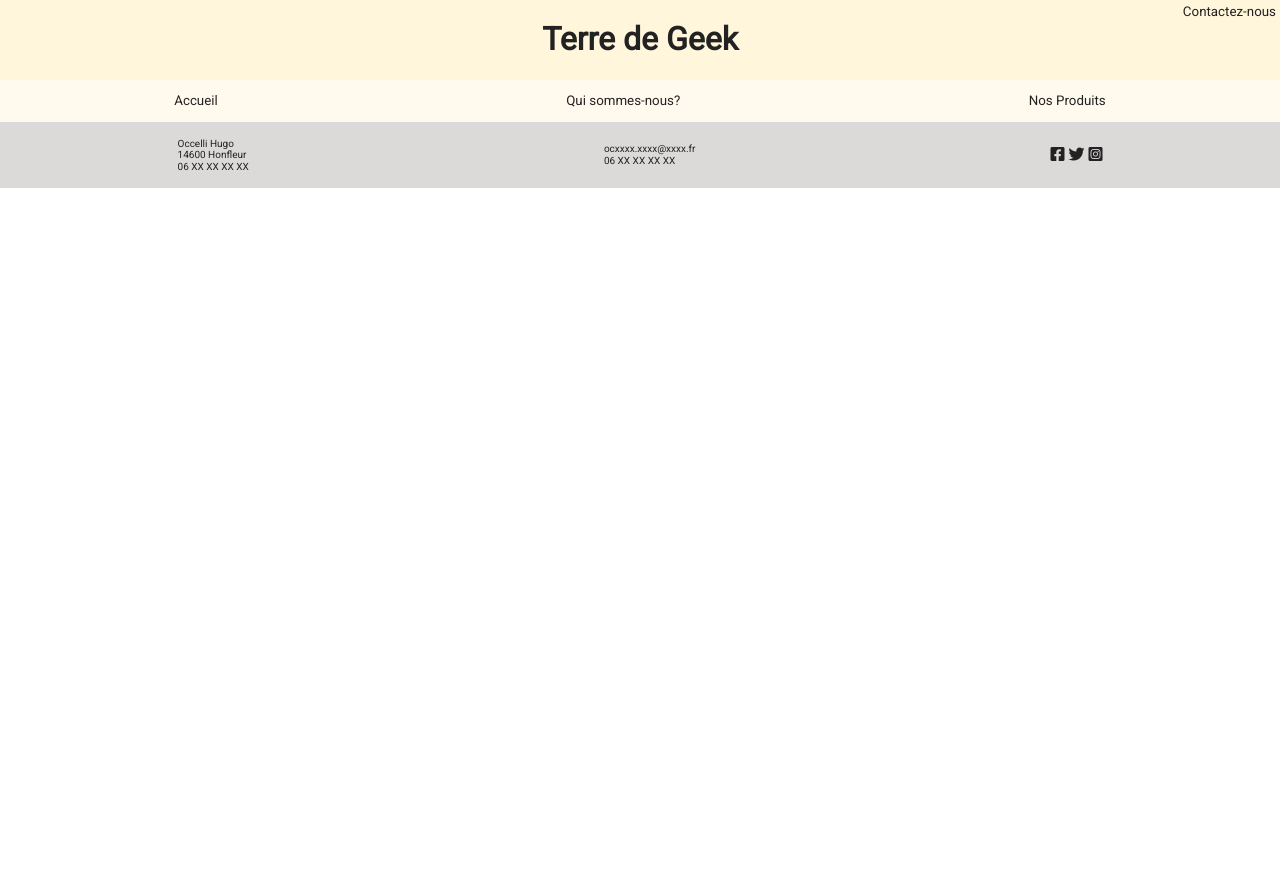
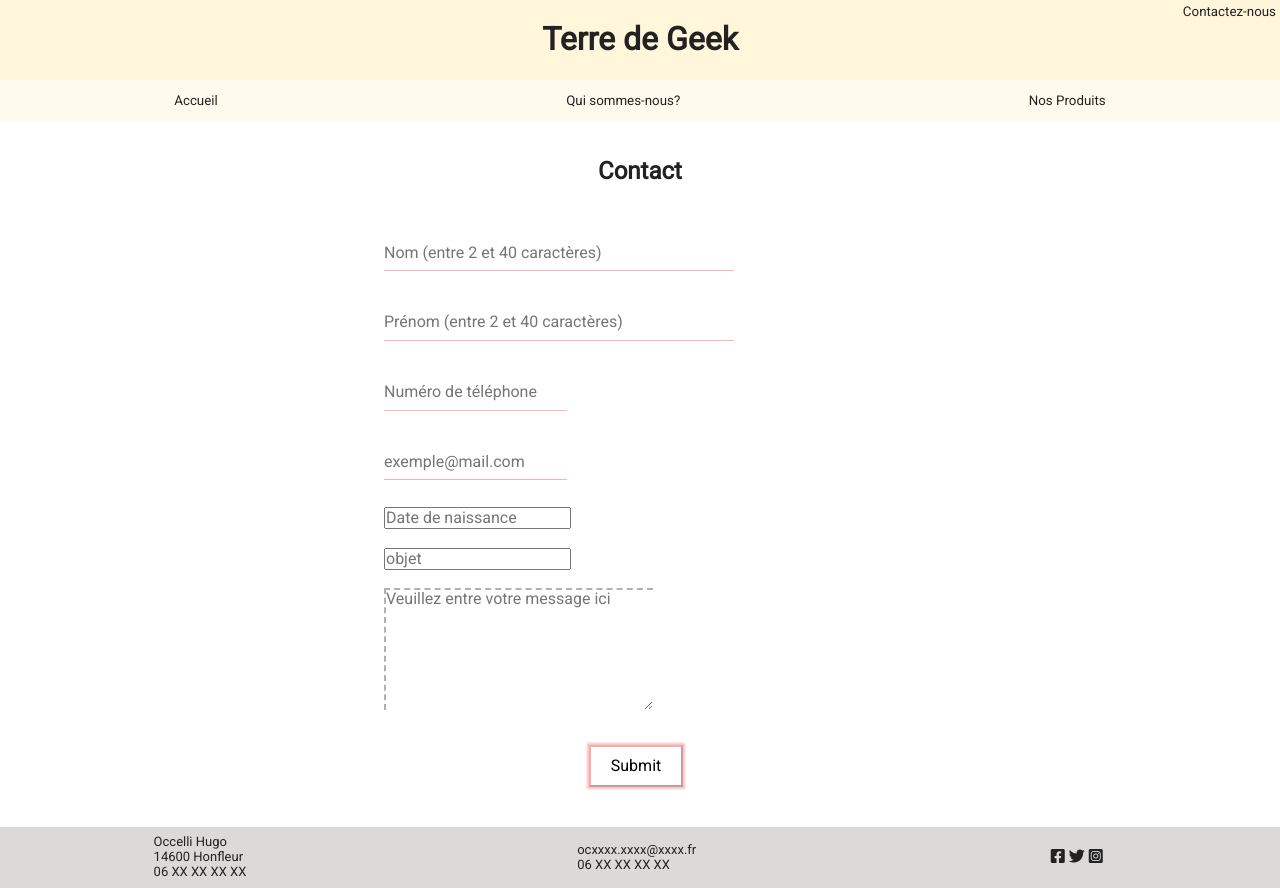
Before and after one commit to HugoDev12/terre_de_geek, a website built with Parcel: page contact.html in a window 1280 px wide. Before the commit the page ends 800 px from the top, so only its background shows below. Built offline with nearby package versions, Linux system fonts and the light colour scheme.

Commit message:
form created with a responsiv design

```diff
--- a/contact.html
+++ b/contact.html
@@ -38,13 +38,36 @@
       </nav>
 
     <main>
+      <h2>Contact</h2><br>
+      <div>
+        <form action="/action_page.php">
+          <label for="lastname"></label>
+          <input type="text" id="lastname" name="lastname" minlength="2" maxlength="40" size="40" placeholder="Nom (entre 2 et 40 caractères)" required><br>
+          <label for="username"></label>
+          <input type="text" id="username" name="username" minlength="2" maxlength="40" size="40" placeholder="Prénom (entre 2 et 40 caractères)" required><br>
+          <label for="phone"></label>
+          <input type="tel" id="phone" name="phone" placeholder="Numéro de téléphone" pattern="[0-9]{2}-[0-9]{2}-[0-9]{2}-[0-9]{2}-[0-9]{2}"><br>
+          <label for="email"></label>
+          <input type="email" id="email" name="email" placeholder="exemple@mail.com"required><br>
+          <input type="texte" id="birthday" name="birthday" placeholder="Date de naissance" onfocus="(this.type='date')"><br>
+          <input list="objet" name="objet" placeholder="objet" required><br>
+          <datalist id="objet">
+            <option value="Information">
+            <option value="Réclamation">
+            <option value="Partenariat">
+            <option value="Autre">
+          </datalist>
+          <textarea name="message" rows="10" cols="30" placeholder="Veuillez entre votre message ici" required></textarea><br>
+          <input type="submit">
+        </form>
+      </div>
 
 
+        <!-- value="Submit" -->
 
+        <!-- <input type="image" src="img_submit.gif" alt="Submit" width="48" height="48"> -->
 
-
-
-
+        <!-- <input type="date" id="birthday" name="birthday" placeholder="Date de naissance"><br> -->
 
 
 
--- a/css/contact.css
+++ b/css/contact.css
@@ -33,7 +33,7 @@ ul {
 }
 
 
-/* ##################################################    Body    ################################################################## */
+/* ##################################################    Header    ################################################################## */
 
 header aside {
     font-size: smaller;
@@ -55,6 +55,68 @@ nav a {
     padding: 1em 0;
 }
 
+
+/* ######################################################   Form / Body   ################################################################## */
+
+main h2{
+    text-align: center;
+    margin-top: 1.5em;
+}
+
+form {
+    display: flex;
+    align-items: flex-start;
+    justify-content: flex-start;
+    flex-direction: column;
+    padding: 1em 0;
+    width: 100%;
+}
+
+input[type=text], [type="email"], [type="tel"], [type="date"]{
+    box-sizing: border-box;
+    padding: 0.5em 0;
+    margin: 0.5em 0;
+    border-style: none;
+    border-bottom: 1px solid rgb(255, 0, 0, 0.3);
+}
+
+
+input[type=text]{
+    width: auto;
+}
+
+
+
+input[type=submit] {
+    margin: 1em 0 1em 33%;
+    background-color: white;
+    padding: 10px 20px;
+    border-color: rgb(235, 91, 91, 0.5);
+    box-shadow: 0 0 2px 2px rgb(235, 91, 91, 0.2), 0 0 2px 2px rgb(235, 91, 91, 0.2);
+    transition: 200ms;
+
+
+}
+
+
+input[type=submit]:hover{
+    background-color: rgb(235, 91, 91, 0.8);
+    color: white;
+    font-size: larger;
+    box-shadow: none;
+}
+
+textarea {
+    height: 15vh;
+    border: 2px solid rgb(0, 0, 0, 0.3);
+    border-style: dashed;
+    border-bottom: none;
+    border-right: none;
+}
+
+
+/* ####################################################     Footer      ################################################################### */
+
 footer {
     background-color: rgb(168, 161, 161, 0.4);
     display: flex;
@@ -67,3 +129,39 @@ footer {
 footer div {
     font-size: x-small;
 }
+
+
+/* ###################################################     Media Queries   ################################################################# */
+
+@media screen and (min-width: 480px) {
+    main div {
+        width: 50vw;
+    }
+}
+
+
+@media screen and (min-width: 720px) {
+    footer {
+        padding: 0.5em 0;
+    }
+}
+
+
+@media screen and (min-width: 1024px) {
+    main div {
+        width: 40vw;
+        padding: 0 1em;
+        margin: 0.5em auto;
+    }
+
+    input[type=submit] {
+        margin-left: 40%;
+    }
+
+    footer div {
+        font-size: small;
+        margin-left: 12%;
+
+    }
+
+}
--- a/css/style.css
+++ b/css/style.css
@@ -340,9 +340,9 @@ footer div {
         padding: 0.5em 0;
     }
 
-    footer {
+    /* footer {
         padding: 0.5em 0;
-    }
+    } */
 
     footer div {
         font-size: small;
```
Lines whose indentation alone changed are shown as unchanged.
